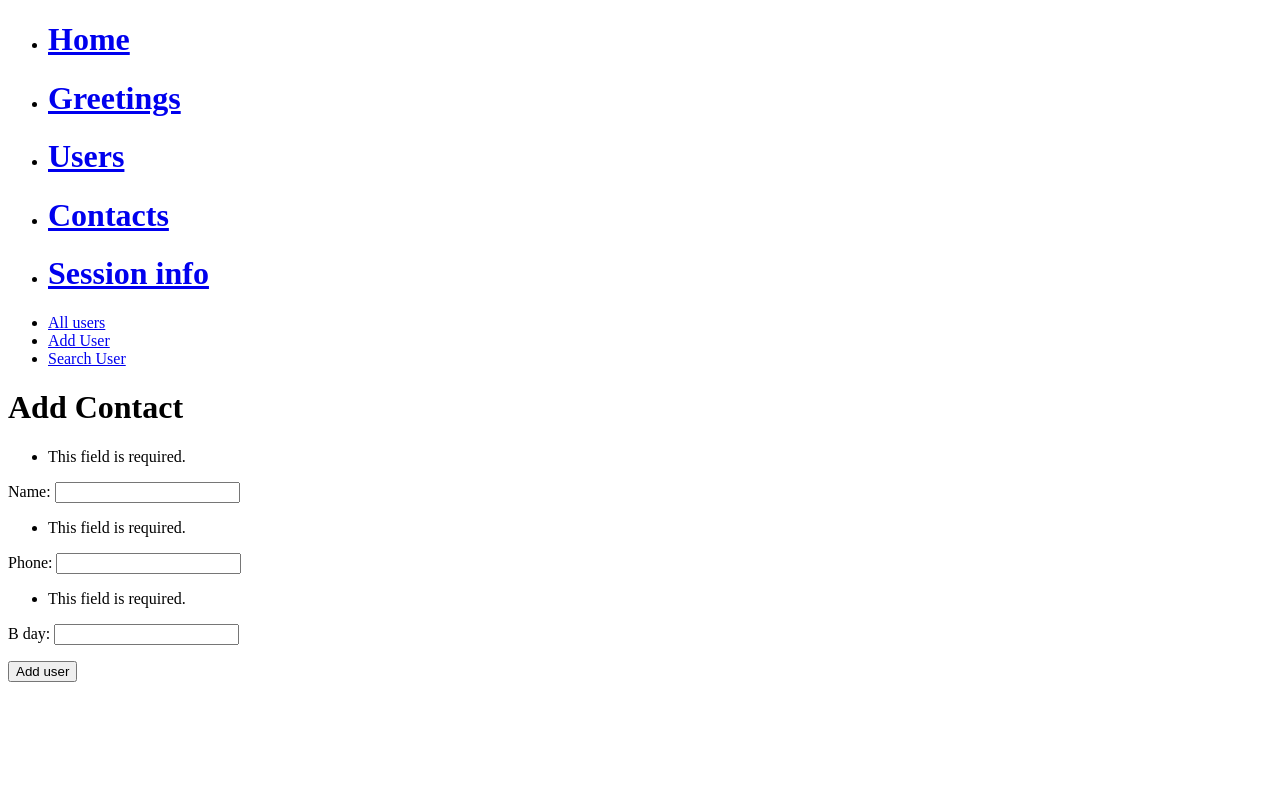
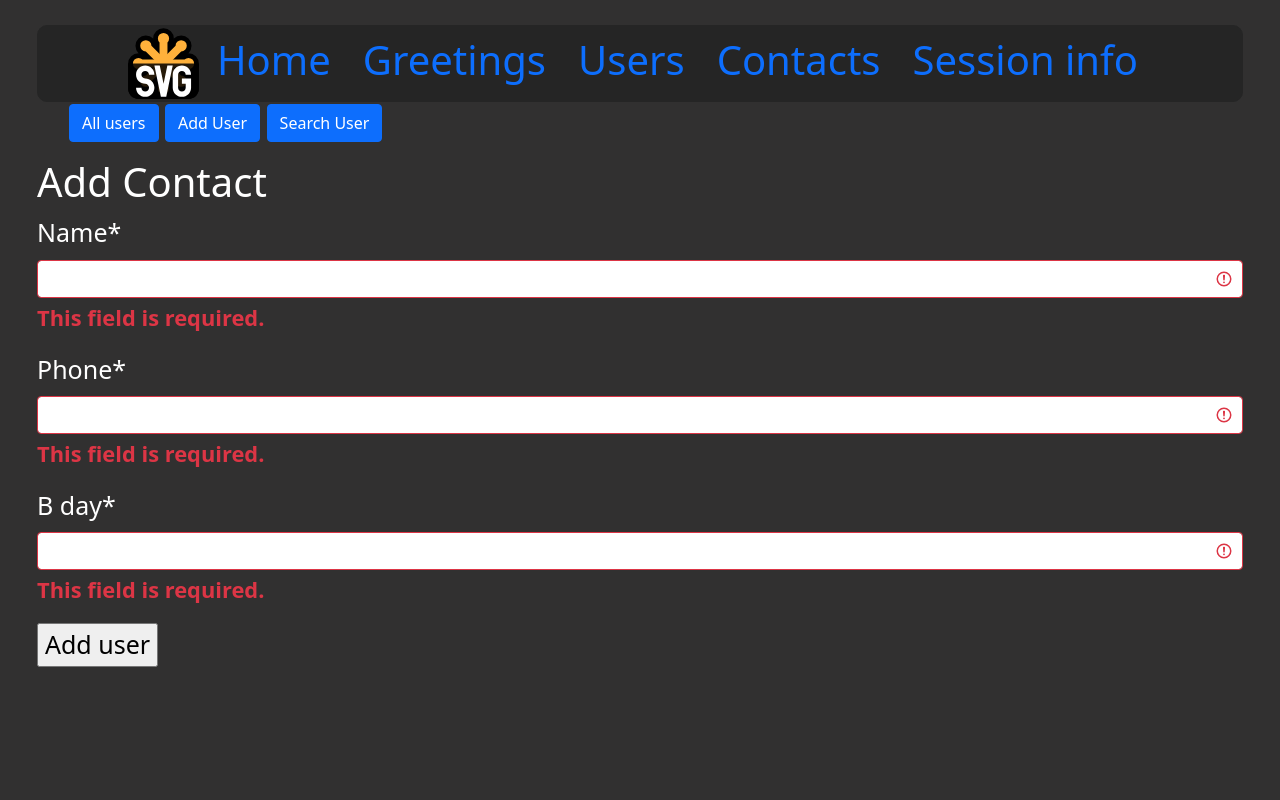
Before and after one commit to hillel-i-python-pro-i-2022-08-26/homework__django__postupalskiy_maksym, a Django app: page /contacts/add-contact/ in a window 1280 px wide. Run offline with Django 4.2, Linux system fonts and the light colour scheme; some libraries are stand-ins or nearby versions.

Commit message:
add static and crispy forms

```diff
--- a/requirements.txt
+++ b/requirements.txt
@@ -7,9 +7,10 @@ flake8==5.0.4
 pyupgrade==3.2.0
 pre-commit==2.20.0
 # name generator
-faker==15.2.0
+faker==15.3.1
 
 # for enviroment variables and config
 django-environ==0.9.0
 # for DB connection
 psycopg2-binary==2.9.5
+crispy-bootstrap5==0.7
--- /dev/null
+++ b/static/styles/index.css
@@ -0,0 +1,88 @@
+.my-header {
+    display: flex;
+    flex-flow: row;
+    justify-content: center;
+    align-items: center;
+    border: 1px solid #252525;
+    border-radius: 10px;
+    background-color: #252525;
+}
+
+.logo {
+    width: 3em;
+    height: 3em;
+    align-self: flex-start;
+}
+
+.my-element-style {
+    border: 1px solid #252525;
+    width: fit-content;
+    border-radius: 5px;
+    margin: .5em;
+    padding: .2em;
+    background-color: #252525;
+    box-shadow: 10px 5px 5px #313131;
+
+}
+
+.my-element-style:hover {
+    box-shadow: 10px 5px 10px #5e5e5e;
+}
+
+.my-custom-list {
+    display: flex;
+    flex-flow: row;
+    flex-wrap: wrap;
+}
+
+.my-greetings-class {
+    display: flex;
+    justify-content: center;
+    align-items: center;
+    width: 100%;
+}
+
+.page-wrapper {
+    display: flex;
+    flex-direction: column;
+    min-width: 100vh;
+}
+
+body {
+  padding: 25px;
+  background-color: #313030;
+  color: white;
+  font-size: 25px;
+}
+
+.dark-mode {
+  background-color: white;
+  color: black;
+}
+
+.start-page {
+  display: -webkit-box;
+  display: -ms-flexbox;
+  display: flex;
+  height: 200px;
+  padding: 5px;
+}
+
+.start-page {
+  -webkit-box-align: center;
+  -ms-flex-align: center;
+  align-items: center;
+}
+
+.start-page {
+  -webkit-box-pack: center;
+  -ms-flex-pack: center;
+  justify-content: center;
+}
+
+.footer-start-page {
+    display: flex;
+    justify-content: center;
+    align-items: center;
+    width: 100%;
+}
--- a/templates/_header.html
+++ b/templates/_header.html
@@ -1,19 +1,31 @@
-<header>
-    <ul>
-        <li>
-            <h1><a href="{% url 'home_page:index' %}">Home</a></h1>
+{% load static %}
+
+<header class="my-header">
+    <div class="logo" >
+        <img src="{% static 'images/logo.svg' %}" onclick="myFunction()"/>
+    </div>
+    <ul class="nav">
+        <li class="nav">
+            <h1><a class="nav-link" href="{% url 'home_page:index' %}">Home</a></h1>
         </li>
-        <li>
-            <h1><a href="{% url 'greetings:index' %}">Greetings</a></h1>
+        <li class="nav">
+            <h1><a class="nav-link" href="{% url 'greetings:index' %}">Greetings</a></h1>
         </li>
-        <li>
-            <h1><a href="{% url 'users_generator:index' %}">Users</a></h1>
+        <li class="nav">
+            <h1><a class="nav-link" href="{% url 'users_generator:index' %}">Users</a></h1>
         </li>
-        <li>
-            <h1><a href="{% url 'contacts:index' %}">Contacts</a></h1>
+        <li class="nav">
+            <h1><a class="nav-link" href="{% url 'contacts:index' %}">Contacts</a></h1>
         </li>
-        <li>
-            <h1><a href="{% url 'session:session' %}">Session info</a></h1>
+        <li class="nav">
+            <h1><a class="nav-link" href="{% url 'session:session' %}">Session info</a></h1>
         </li>
+
+        <script>
+        function myFunction() {
+           var element = document.body;
+           element.classList.toggle("dark-mode");
+        }
+        </script>
     </ul>
 </header>
--- a/templates/base.html
+++ b/templates/base.html
@@ -1,5 +1,6 @@
+{% load static %}
+<body>
 <!DOCTYPE html>
-
 <html lang="en">
 <head>
     <meta charset="UTF-8">
@@ -11,9 +12,24 @@
         {% endif %}
         | Site
     </title>
+    {#[connect_bootstrap] - [BEGIN] #}
+    <link href="https://cdn.jsdelivr.net/npm/bootstrap@5.0.2/dist/css/bootstrap.min.css" rel="stylesheet" integrity="sha384-EVSTQN3/azprG1Anm3QDgpJLIm9Nao0Yz1ztcQTwFspd3yD65VohhpuuCOmLASjC" crossorigin="anonymous">
+    <script src="https://cdn.jsdelivr.net/npm/bootstrap@5.0.2/dist/js/bootstrap.bundle.min.js" integrity="sha384-MrcW6ZMFYlzcLA8Nl+NtUVF0sA7MsXsP1UyJoMp4YLEuNSfAP+JcXn/tWtIaxVXM" crossorigin="anonymous"></script>
+    {#[connect_bootstrap] - [END] #}
+    <link
+            rel="icon" type="image/png"
+            href="{% static "images/favicon.svg" %}"
+    >
+    <link
+            href="{% static 'styles/index.css' %}"
+            rel="stylesheet"
+    >
 </head>
 <body>
+<div class="container-fluid page-wrapper">
     {% include '_header.html' %}
+
+    <div class="main-content">
         {% if messages %}
             <ul class="messages">
                 {% for message in messages %}
@@ -25,5 +41,9 @@
         {% endif %}
         {% block content %}
         {% endblock %}
+    </div>
+
+</div>
 </body>
 </html>
+</body>
--- a/templates/contacts/add_contact.html
+++ b/templates/contacts/add_contact.html
@@ -1,4 +1,5 @@
 {% extends 'base.html' %}
+{% load crispy_forms_tags %}
 
 {% block content %}
      {% include 'contacts/includes/navigation.html' %}
@@ -9,7 +10,7 @@
     <form method="POST" autocomplete="off" enctype="multipart/form-data">
         {% csrf_token %}
         {{ form.non_field_errors }}
-        {{ form.as_p }}
+        {{ form|crispy }}
         <input type="submit" class="btn-sub" value="Add user">
     </form>
 {% endblock %}
--- a/templates/contacts/includes/delete.html
+++ b/templates/contacts/includes/delete.html
@@ -1,4 +1,4 @@
 <form action="{% url 'contacts:contact_delete' contact.pk %}" method="post">
     {% csrf_token %}
-    <input type="submit" value="Delete user">
+    <input class="btn btn-danger" type="submit" value="Delete user">
 </form>
--- a/templates/contacts/includes/navigation.html
+++ b/templates/contacts/includes/navigation.html
@@ -1,5 +1,5 @@
 <ul>
-    <li><a href="{% url 'contacts:index' %}">All users</a></li>
-    <li><a href="{% url 'contacts:add_contact' %}">Add User</a></li>
-    <li><a href="{% url 'contacts:contact_search' %}">Search User</a></li>
+    <a class="btn btn-primary" href="{% url 'contacts:index' %}">All users</a>
+    <a class="btn btn-primary" href="{% url 'contacts:add_contact' %}">Add User</a>
+    <a class="btn btn-primary" href="{% url 'contacts:contact_search' %}">Search User</a>
 </ul>
--- a/templates/contacts/includes/update.html
+++ b/templates/contacts/includes/update.html
@@ -1,4 +1,4 @@
 <form action="{% url 'contacts:contact_update' contact.pk %}" method="post">
     {% csrf_token %}
-    <input type="submit" value="Update user">
+    <input class="btn btn-primary" type="submit" value="Update user">
 </form>
--- a/templates/contacts/update_contact.html
+++ b/templates/contacts/update_contact.html
@@ -1,4 +1,5 @@
 {% extends 'base.html' %}
+{% load crispy_forms_tags %}
 
 {% block content %}
 
@@ -9,8 +10,8 @@
     <form method="POST" autocomplete="off" enctype="multipart/form-data">
         {% csrf_token %}
         {{ form.non_field_errors }}
-        {{ form.as_p }}
-        <input type="submit" class="btn-sub" value="Update user">
+        {{ form|crispy}}
+        <input type="submit" class="btn btn-primary" value="Update user">
     </form>
     <a href="{% url 'contacts:index' %}"><- Back</a>
 {% endblock %}
--- a/templates/greetings/index.html
+++ b/templates/greetings/index.html
@@ -1,8 +1,7 @@
 {% extends 'base.html' %}
 
 {% block content %}
-    <div>
-        <h1>Greetings</h1>
+    <div class="my-greetings-class">
         <p>Hi, {{ name }}, welcome to the greetings page!</p>
     </div>
 {% endblock %}
```
Also changed, not shown: core/settings.py (+12 -0 lines), templates/contacts/index.html (+9 -3 lines), templates/home_page/index.html (+9 -2 lines), static/images/favicon.svg (added), static/images/logo.svg (added). Lines whose indentation alone changed are shown as unchanged.
